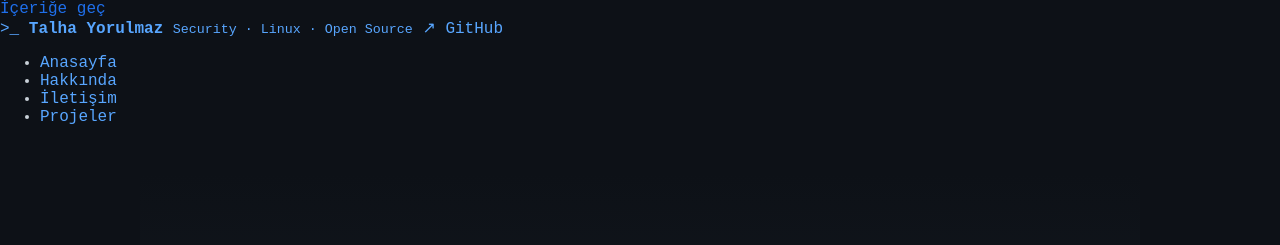
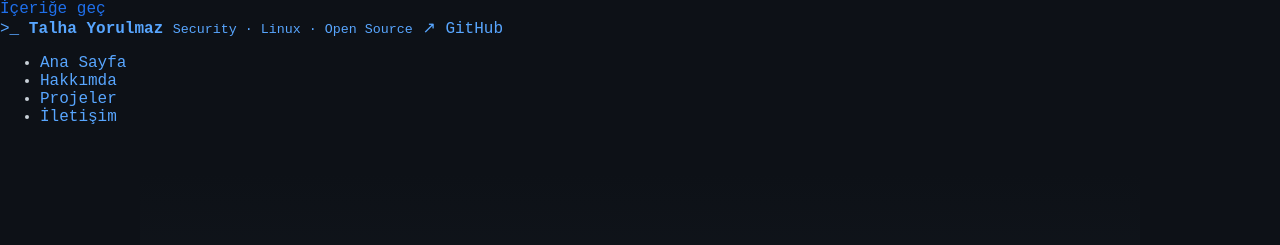
Before and after one commit to talhayrlmz/talhayorulmaz.github.io, a Jekyll site: the page built from index.html, in a window 1280 px wide. Shown: the top 245 px of the page. Built offline with Jekyll 4.4.1, drawn with Linux system fonts in a browser that asks for light colours.

Commit message:
Update menu.yml

```diff
--- a/_data/menu.yml
+++ b/_data/menu.yml
@@ -1,8 +1,11 @@
-- title: "Anasayfa"
+- title: "Ana Sayfa"
   url: /
-- title: "Hakkında"
+
+- title: "Hakkımda"
   url: /about
+
+- title: "Projeler"
+  url: /projects
+
 - title: "İletişim"
   url: /iletisim
-- title: "Projeler"
-  url: /projects
```
